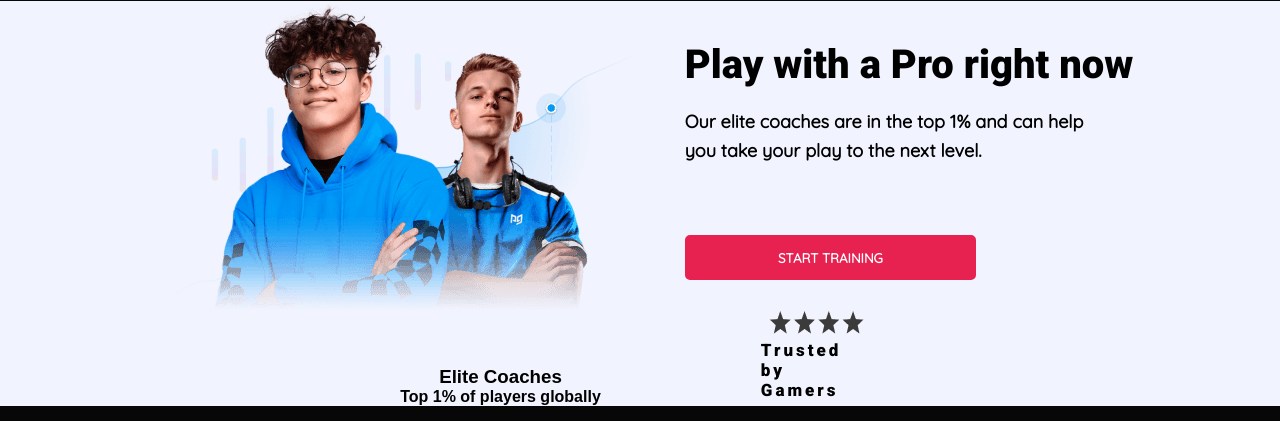
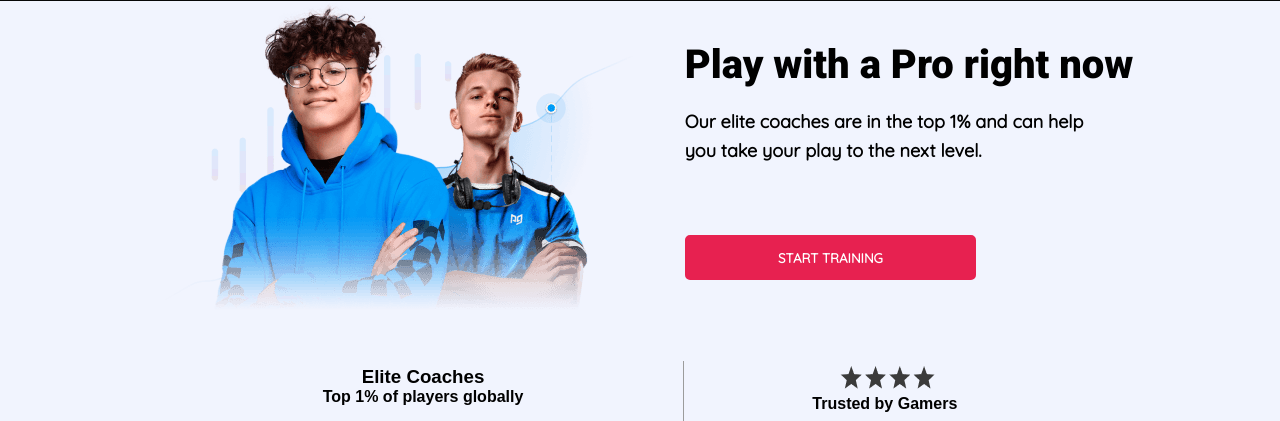
Before and after one commit to Oussamalouah/Final-Project-master, a PHP site: page / in a window 1280 px wide. Shown: the part 662-1083 px from the top of the page. Run offline with PHP 8.4, Linux system fonts and the light colour scheme; some web fonts are replaced.

Commit message:
coach section finished

```diff
--- a/index.php
+++ b/index.php
@@ -58,9 +58,10 @@
                    <h3>Elite Coaches</h3>
                    <p>Top 1% of players globally</p>
                 </div>
+                <div class="line"></div>
                 <div class="trust-pic">
-                  <img src="./img/stars.png" alt="">
-                  <h2>Trusted by Gamers</h2>
+                  <img id ="stars"src="./img/stars.png" alt="">
+                  <p>Trusted by Gamers</p>
                 </div>
             </div>
       </div>
--- a/style.css
+++ b/style.css
@@ -145,6 +145,7 @@ h2{
    display: block;
    width:100vh;
 
+
 }
 .info h1{
     color: red;
@@ -253,10 +254,22 @@ margin-top: 55px;
 margin-right:10rem;
 }
 .trust-pic{
+   margin-top: 55px;
+}
+
+.trust-pic h2{
+   color: black;
 
 
 }
-.trust-pic h2{
-   color: black;
+#stars{
+   margin-left: 20px;
+}
+.line{
+   height:60px;
+   width: 1px;
+   background-color: #9C9C9C;
+   margin-top: 50px;
+   margin-right: 8rem;
 
 }
```
